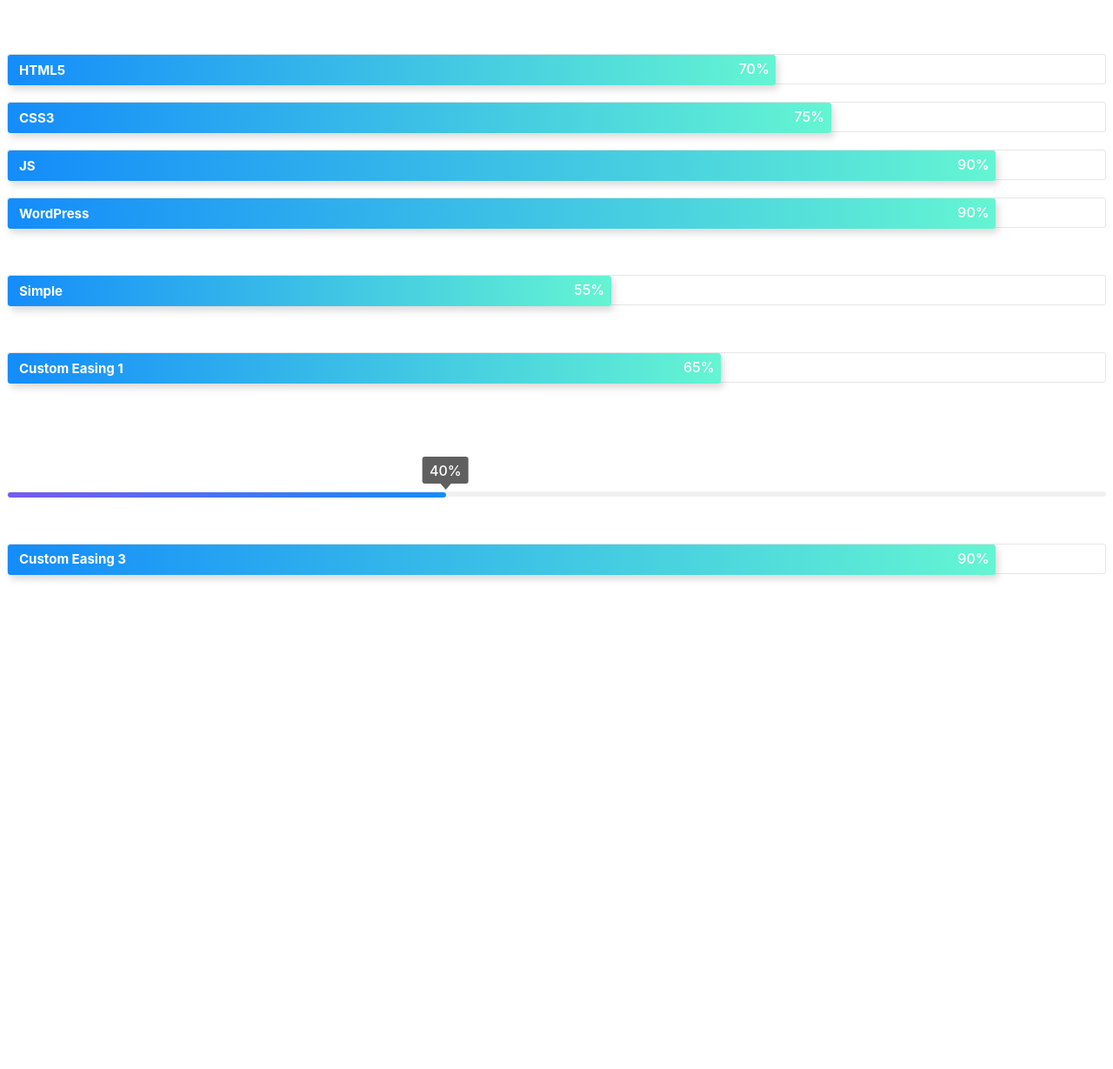
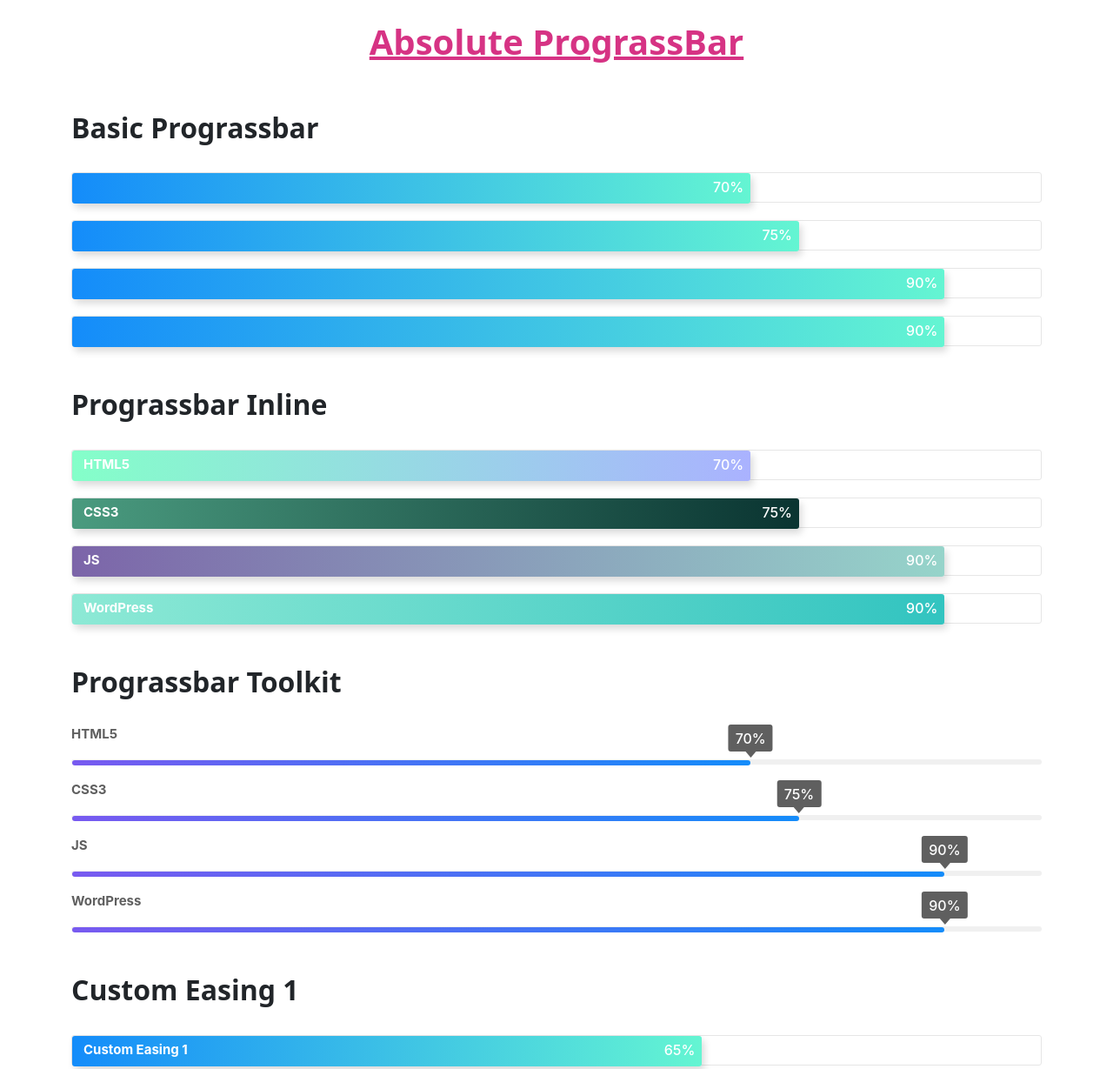
Before and after one commit to AbsolutePlugins/Absolute-ProgressBar, a website: page example/index.html in a window 1280 px wide. Shown: the top 1229 px of the page at 87% size. Before the commit the page ends 800 px from the top, so only its background shows below. Drawn offline with nearby package versions, Linux system fonts and the light colour scheme; files that its build step writes are made by us from their sources.

Commit message:
Include Example PrograssBar

```diff
--- a/example/index.html
+++ b/example/index.html
@@ -6,40 +6,77 @@
 	<meta name="viewport" content="width=device-width, initial-scale=1.0">
 	<title>PorgressBar Example</title>
 	<link rel="stylesheet" href="../dist/css/progressBar.min.css">
+	<link href="https://cdn.jsdelivr.net/npm/bootstrap@5.0.2/dist/css/bootstrap.min.css" rel="stylesheet" integrity="sha384-EVSTQN3/azprG1Anm3QDgpJLIm9Nao0Yz1ztcQTwFspd3yD65VohhpuuCOmLASjC" crossorigin="anonymous">
+
+	<style>
+		.inline .progress-inline:nth-child(1) {
+			--progressbar-fill: linear-gradient(to right, #84FFC9 0%, #AAB2FF 100%);
+		}
+		.inline .progress-inline:nth-child(2) {
+			--progressbar-fill: linear-gradient(to right, #4A9B7F 0%, #0A3431 100%);
+		}
+		.inline .progress-inline:nth-child(3) {
+			--progressbar-fill: linear-gradient(to right, #7C65A9 0%, #96D4CA 100%);
+		}
+		.inline .progress-inline:nth-child(4) {
+			--progressbar-fill: linear-gradient(to right, #8DE9D5 0%, #32C4C0 100%);
+		}
+	</style>
 </head>
 <body>
-	<br>
-	<br>
-	<br>
-
-	<div class="progress" data-progress data-value="70" data-title="HTML5"></div>
-	<div class="progress" data-progress data-value="75" data-title="CSS3"></div>
-	<div class="progress" data-progress data-value="90" data-title="JS"></div>
-	<div class="progress" data-progress data-value="90" data-title="WordPress"></div>
-
-	<br>
-	<br>
-	<br>
-
-	<div class="progress" data-progress data-value="55" data-title="Simple"></div>
-
-	<br>
-	<br>
-	<br>
-
-	<div class="progress" data-progress data-value="65" data-title="Custom Easing 1" data-easing="easeInBounce"></div>
-
-	<br>
-	<br>
-	<br>
-
-	<div class="progress" data-progress data-tooltip="true" data-duration="10000" data-value="75" data-title="Custom Easing 2" data-easing="easeInOutBounce"></div>
-
-	<br>
-	<br>
-	<br>
-
-	<div class="progress" data-progress data-value="90" data-title="Custom Easing 3" data-easing="easeOutBounce"></div>
+	<div class="container">
+		<div class="row">
+			<div class="col-12 text-center">
+				<h1 class="fw-bold pt-4 pb-4 text-decoration-underline" style="color: #d63384">Absolute PrograssBar</h1>
+			</div>
+			<div class="col-12 pt-4">
+				<h2 class="fw-bold pb-4">Basic Prograssbar</h2>
+				<div class="basic">
+					<div class="ab-progress" data-progress data-value="70"></div>
+					<div class="ab-progress" data-progress data-value="75"></div>
+					<div class="ab-progress" data-progress data-value="90"></div>
+					<div class="ab-progress" data-progress data-value="90"></div>
+				</div>
+			</div>
+			<div class="col-12 pt-4">
+				<h2 class="fw-bold pt-4 pb-4">Prograssbar Inline</h2>
+				<div class="inline">
+					<div class="ab-progress" data-progress data-value="70" data-title="HTML5"></div>
+					<div class="ab-progress" data-progress data-value="75" data-title="CSS3"></div>
+					<div class="ab-progress" data-progress data-value="90" data-title="JS"></div>
+					<div class="ab-progress" data-progress data-value="90" data-title="WordPress"></div>
+				</div>
+			</div>
+			<div class="col-12 pt-4">
+				<div class="progressbar-tooltip">
+					<h2 class="fw-bold pt-4 pb-4">Prograssbar Toolkit</h2>
+					<div class="ab-progress" data-progress data-tooltip="true" data-value="70" data-title="HTML5"></div>
+					<div class="ab-progress" data-progress data-tooltip="true" data-value="75" data-title="CSS3"></div>
+					<div class="ab-progress" data-progress data-tooltip="true" data-value="90" data-title="JS"></div>
+					<div class="ab-progress" data-progress data-tooltip="true" data-value="90" data-title="WordPress"></div>
+				</div>
+			</div>
+			<div class="col-12 pt-4">
+				<h2 class="fw-bold pt-4 pb-4">Custom Easing 1</h2>
+				<div class="ab-progress" data-progress data-value="65" data-title="Custom Easing 1" data-easing="easeInBounce"></div>
+				<div class="ab-progress" data-progress data-value="75" data-title="Custom Easing 2" data-easing="easeInBounce"></div>
+				<div class="ab-progress" data-progress data-value="85" data-title="Custom Easing 3" data-easing="easeInBounce"></div>
+				<div class="ab-progress" data-progress data-value="45" data-title="Custom Easing 4" data-easing="easeInBounce"></div>
+			</div>
+			<div class="col-12 pt-4">
+				<h2 class="fw-bold pt-4 pb-4">Custom Easing 2</h2>
+				<div class="ab-progress" data-progress data-tooltip="true" data-duration="10000" data-value="75" data-title="Custom Easing 1" data-easing="easeInOutBounce"></div>
+				<div class="ab-progress" data-progress data-tooltip="true" data-duration="10000" data-value="55" data-title="Custom Easing 2" data-easing="easeInOutBounce"></div>
+				<div class="ab-progress" data-progress data-tooltip="true" data-duration="10000" data-value="85" data-title="Custom Easing 3" data-easing="easeInOutBounce"></div>
+			</div>
+			<div class="col-12 pt-4 mb-4">
+				<h2 class="fw-bold pt-4 pb-4">Custom Easing 2</h2>
+				<div class="ab-progress" data-progress data-tooltip="true" data-duration="10000" data-value="75" data-title="Custom Easing 1" data-easing="easeOutBounce"></div>
+				<div class="ab-progress" data-progress data-tooltip="true" data-duration="10000" data-value="55" data-title="Custom Easing 2" data-easing="easeOutBounce"></div>
+				<div class="ab-progress" data-progress data-tooltip="true" data-duration="10000" data-value="85" data-title="Custom Easing 3" data-easing="easeOutBounce"></div>
+			</div>
+		</div>
+	</div>
 
 
 	<script src="./jquery.js"></script>
--- a/src/js/progressBar.js
+++ b/src/js/progressBar.js
@@ -47,7 +47,7 @@
 
 		// Setup.
 
-		self.bar = self.el.find(".progress-bar");
+		self.bar = self.el.find(".ab-progress-bar");
 		self.title = self.el.find(".progress-title");
 		self.indecator = self.el.find(".progress-indecator");
 		self.numWrap = self.indecator.find(".progress-indecator-inner");
@@ -81,7 +81,7 @@
 			}
 
 			if (!self.bar.length) {
-				self.bar = $("<div/>").addClass("progress-bar");
+				self.bar = $("<div/>").addClass("ab-progress-bar");
 				self.indecator.after(self.bar);
 				self.bar.wrap('<div class="progress-bar-wrap"/>');
 			}
--- a/src/scss/progressBar.scss
+++ b/src/scss/progressBar.scss
@@ -17,7 +17,7 @@
     --border-clr: #e6e6e6;
 }
 
-.progress {
+.ab-progress {
     position: relative;
     user-select: none;
     box-sizing: border-box;
@@ -27,7 +27,7 @@
         box-sizing: border-box;
     }
 
-    +.progress {
+    +.ab-progress {
         margin-top: 20px;
     }
 
@@ -82,12 +82,16 @@
         border: 1px solid var(--progressbar-border, transparent);
     }
 
-    .progress-bar {
+    .ab-progress-bar {
         height: var(--progressbar-height, 6px);
         background: var(--progressbar-fill, linear-gradient(to right, var(--clr-pink) 0%, var(--clr-blue) 100%));
         width: 0%;
         border-radius: var(--progressbar-raidus, 6px);
     }
+}
+
+.progress-tooltip {
+	--progress-title-clr: var(--clr-dark);
 }
 
 .progress-inline {
@@ -120,7 +124,7 @@
         transform: translateX(-100%);
     }
 
-    .progress-bar {
+    .ab-progress-bar {
         box-shadow: 3px 5px 8px rgba(0, 0, 0, 0.15);
     }
 }
```
Also changed, not shown: dist/css/progressBar.css, dist/css/progressBar.min.css, dist/js/progressBar.js, dist/js/progressBar.min.js, 4 other files.
